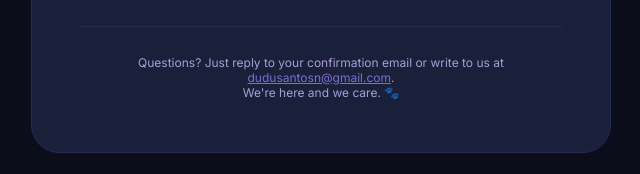
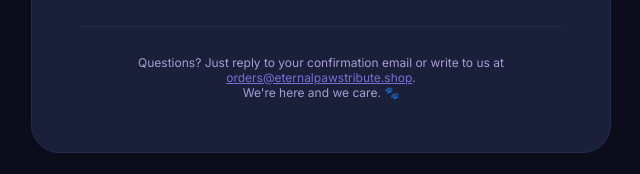
Before and after one commit to leandroLima2222/eternal-paws-original1, a website: page eternal-paws-deploy/public/success.html in a window 1280 px wide. Shown: the part 1031-1205 px from the top of the page, 319-959 px from the left. Drawn offline with nearby package versions, Linux system fonts and the light colour scheme.

Commit message:
Update support email address in success.html

```diff
--- a/eternal-paws-deploy/public/success.html
+++ b/eternal-paws-deploy/public/success.html
@@ -168,7 +168,7 @@ h1{
 
   <p class="support-note">
     Questions? Just reply to your confirmation email or write to us at
-    <a href="mailto:dudusantosn@gmail.com">dudusantosn@gmail.com</a>.<br/>
+    <a href="mailto:orders@eternalpawstribute.shop">orders@eternalpawstribute.shop</a>.<br/>
     We're here and we care. 🐾
   </p>
 </div>
```
